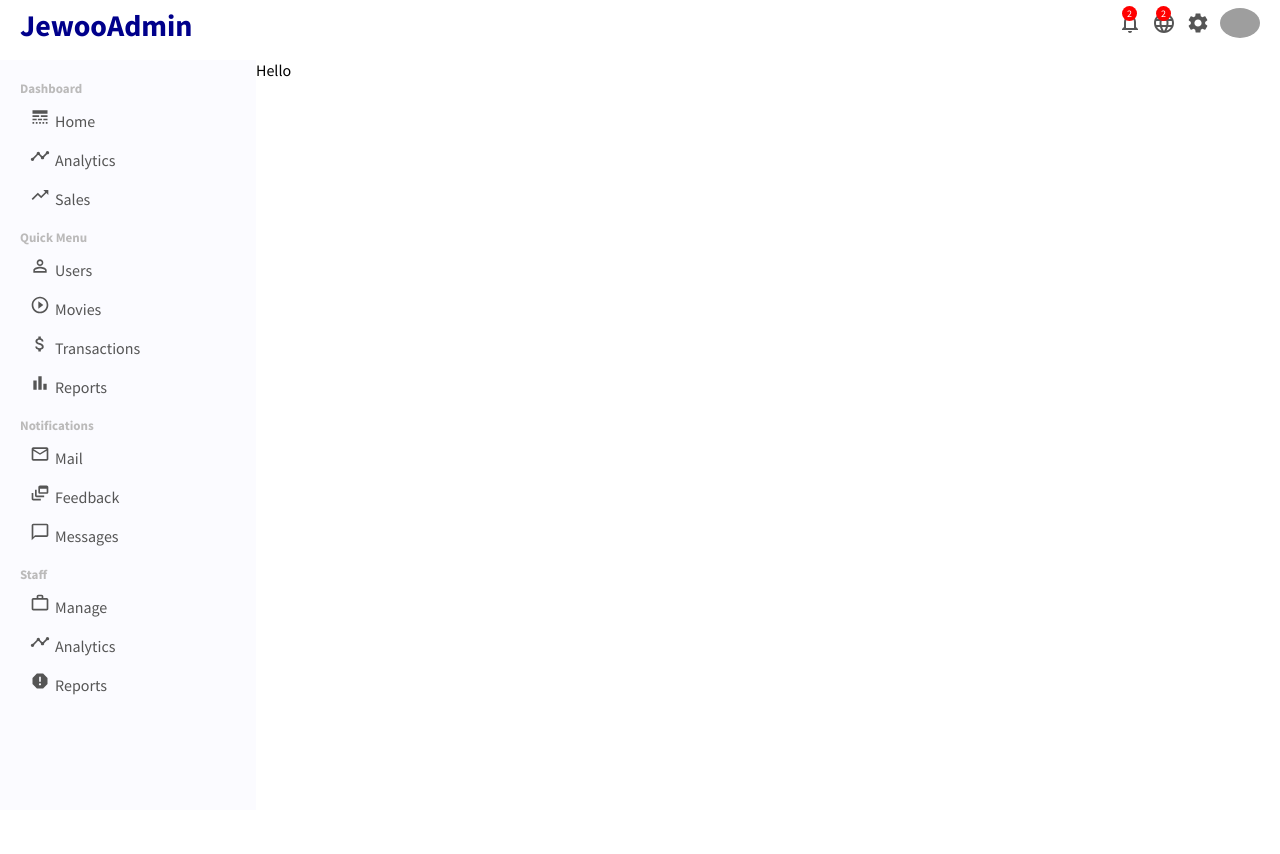
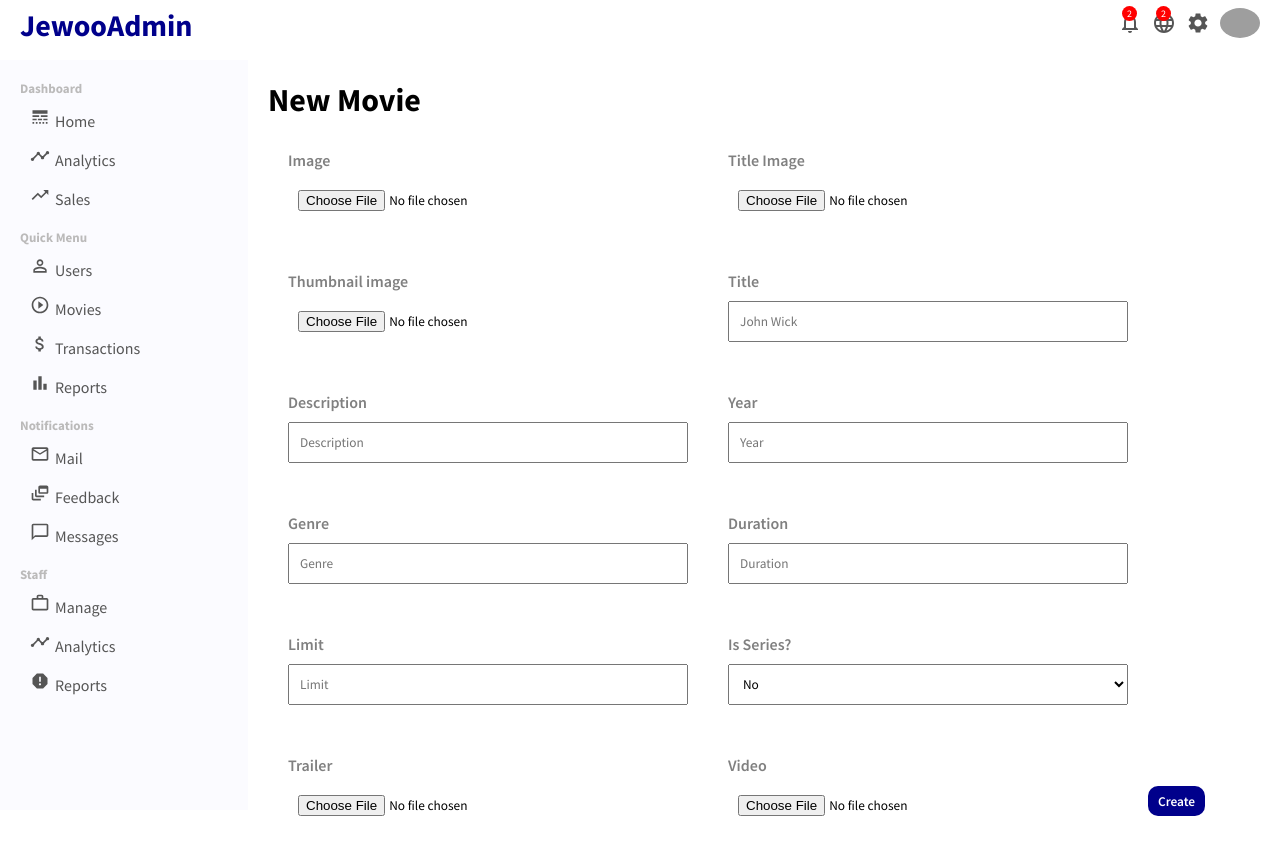
Before and after one commit to jeus0630/NETFLIX, a React (Create React App) app in the folder admin/: page /new-movie in a window 1280 px wide. Shown: the top 854 px of the page. Before the commit the page ends 810 px from the top, so only its background shows below. Built offline with nearby package versions, Linux system fonts and the light colour scheme; sample sign-in values are in the browser's storage; grey boxes are pictures that could not be loaded.

Commit message:
Docs: newMovie.tsx
Markup

```diff
--- a/admin/src/App.tsx
+++ b/admin/src/App.tsx
@@ -9,7 +9,7 @@ import User from './pages/user/User';
 import NewUser from './pages/newUser/NewUser';
 import Movies from './pages/movies/Movies';
 import Movie from './pages/movie/Movie';
-import NewMovie from './pages/newProduct/NewProduct';
+import NewMovie from './pages/newMovie/NewMovie';
 import NotFound from './pages/notFound/NotFound';
 import Login from './pages/login/Login';
 import { RootState } from './redux/store';
--- /dev/null
+++ b/admin/src/pages/newMovie/NewMovie.tsx
@@ -0,0 +1,84 @@
+import * as React from 'react';
+import "./newMovie.scss";
+
+interface INewProductProps {
+}
+
+const NewProduct: React.FunctionComponent<INewProductProps> = (props) => {
+
+
+
+    return (
+        <div className="new-movie">
+            <h1 className="add-movie-title">New Movie</h1>
+            <form className="add-movie-form">
+
+                <div className="add-movie-item">
+                    <label>Image</label>
+                    <input
+                        type="file"
+                        id="img"
+                    />
+                </div>
+                <div className="add-movie-item">
+                    <label>Title Image</label>
+                    <input
+                        type="file"
+                        id="img-title"
+                    />
+                </div>
+                <div className="add-movie-item">
+                    <label>Thumbnail image</label>
+                    <input
+                        type="file"
+                        id="imgSm"
+                    />
+                </div>
+                <div className="add-movie-item">
+                    <label>Title</label>
+                    <input type="text" placeholder='John Wick' />
+                </div>
+                <div className="add-movie-item">
+                    <label>Description</label>
+                    <input type="text" placeholder='Description' />
+                </div>
+                <div className="add-movie-item">
+                    <label>Year</label>
+                    <input type="text" placeholder='Year' />
+                </div>
+                <div className="add-movie-item">
+                    <label>Genre</label>
+                    <input type="text" placeholder='Genre' />
+                </div>
+                <div className="add-movie-item">
+                    <label>Duration</label>
+                    <input type="text" placeholder='Duration' />
+                </div>
+                <div className="add-movie-item">
+                    <label>Limit</label>
+                    <input type="text" placeholder='Limit' />
+                </div>
+                <div className="add-movie-item">
+                    <label>Is Series?</label>
+                    <select name="active" id="is-series">
+                        <option value="false">No</option>
+                        <option value="true">Yes</option>
+                    </select>
+                </div>
+                <div className="add-movie-item">
+                    <label>Trailer</label>
+                    <input type="file" />
+                </div>
+                <div className="add-movie-item">
+                    <label>Video</label>
+                    <input type="file" />
+                </div>
+                <button className="add-movie-button">
+                    Create
+                </button>
+            </form>
+        </div>
+    );
+};
+
+export default NewProduct;
--- /dev/null
+++ b/admin/src/pages/newMovie/newMovie.scss
@@ -0,0 +1,44 @@
+.new-movie {
+  flex: 4;
+  padding: 20px;
+
+  .add-movie-form {
+    display: flex;
+    flex-wrap: wrap;
+    margin-top: 10px;
+
+    .add-movie-item {
+      display: flex;
+      flex-direction: column;
+      width: 400px;
+      margin-bottom: 10px;
+      padding: 20px;
+      > label {
+        margin-bottom: 10px;
+        color: gray;
+        font-weight: 600;
+      }
+
+      > input {
+        padding: 10px;
+      }
+
+      > select {
+        padding: 10px;
+      }
+    }
+
+    .add-movie-button {
+      height: 30px;
+      margin-top: 10px;
+      padding: 7px 10px;
+      border: none;
+      border-radius: 10px;
+      background-color: darkblue;
+      color: white;
+      font-weight: 600;
+      cursor: pointer;
+      align-self: center;
+    }
+  }
+}
--- a/admin/src/pages/newProduct/NewProduct.tsx
+++ /dev/null
@@ -1,15 +0,0 @@
-import * as React from 'react';
-import "./newProduct.scss";
-
-interface INewProductProps {
-}
-
-const NewProduct: React.FunctionComponent<INewProductProps> = (props) => {
-    return (
-        <div className="new-product">
-            Hello
-        </div>
-    );
-};
-
-export default NewProduct;
--- a/admin/src/pages/newProduct/newProduct.scss
+++ /dev/null
@@ -1,3 +0,0 @@
-.new-product{
-    flex: 4;
-}
```
